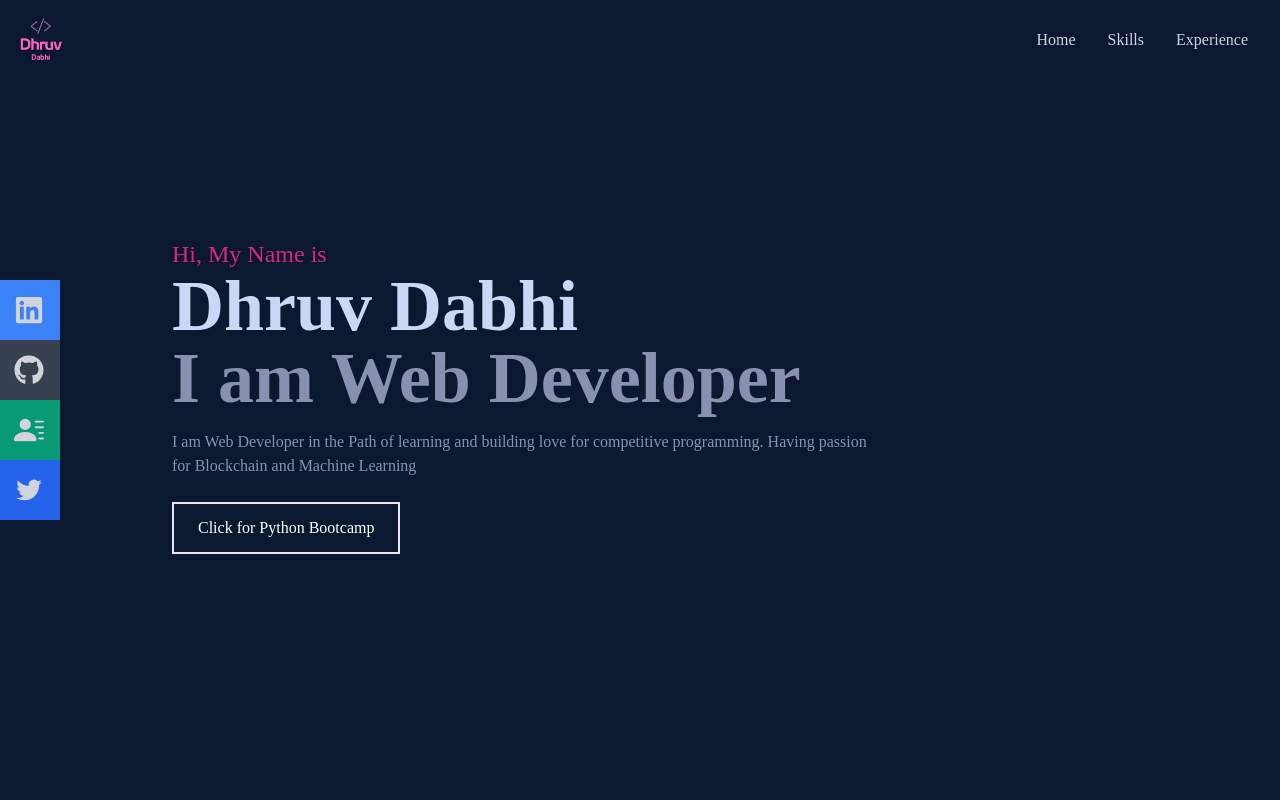
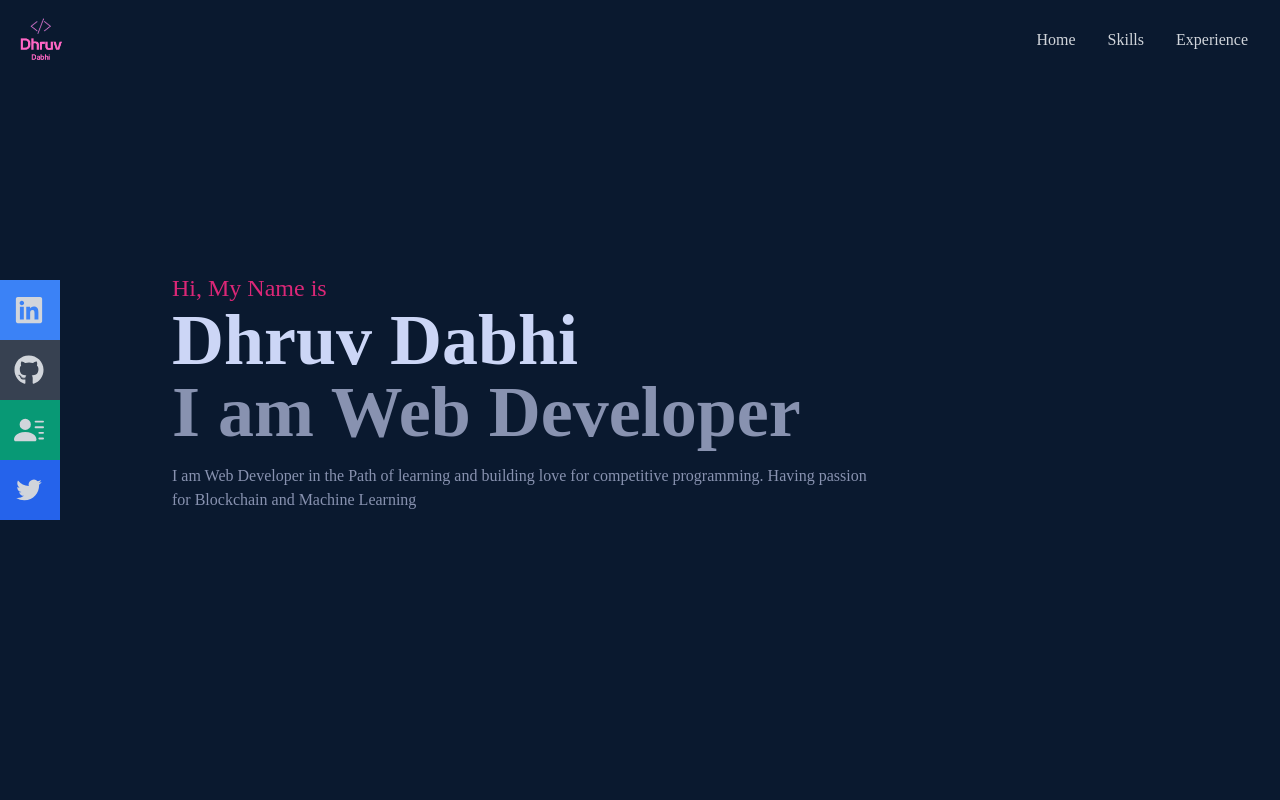
Before and after one commit to dhruvdabhi101/portfolio, a React (Create React App) app: page / in a window 1280 px wide. Shown: the top 800 px of the page. Built offline with nearby package versions, Linux system fonts and the light colour scheme.

Commit message:
removed razorpay button

```diff
--- a/src/components/Home.jsx
+++ b/src/components/Home.jsx
@@ -10,13 +10,6 @@ const Home = () => {
               <p className='text-[#8892b0] py-4 max-w-[700px] '>I am Web Developer in the Path of learning and
                   building love for competitive programming. Having passion for Blockchain and Machine Learning
               </p>
-              <div>
-          <div>
-            <a href="https://rzp.io/l/GAyaPmk6q">
-                <button className='text-white border-2 px-6 py-3 my-2 duration-300 hover:bg-pink-600 hover:border-pink-600]'>Click for Python Bootcamp</button>
-                </a>
-          </div>
-              </div>
       </div>
     </div>
   );
```
